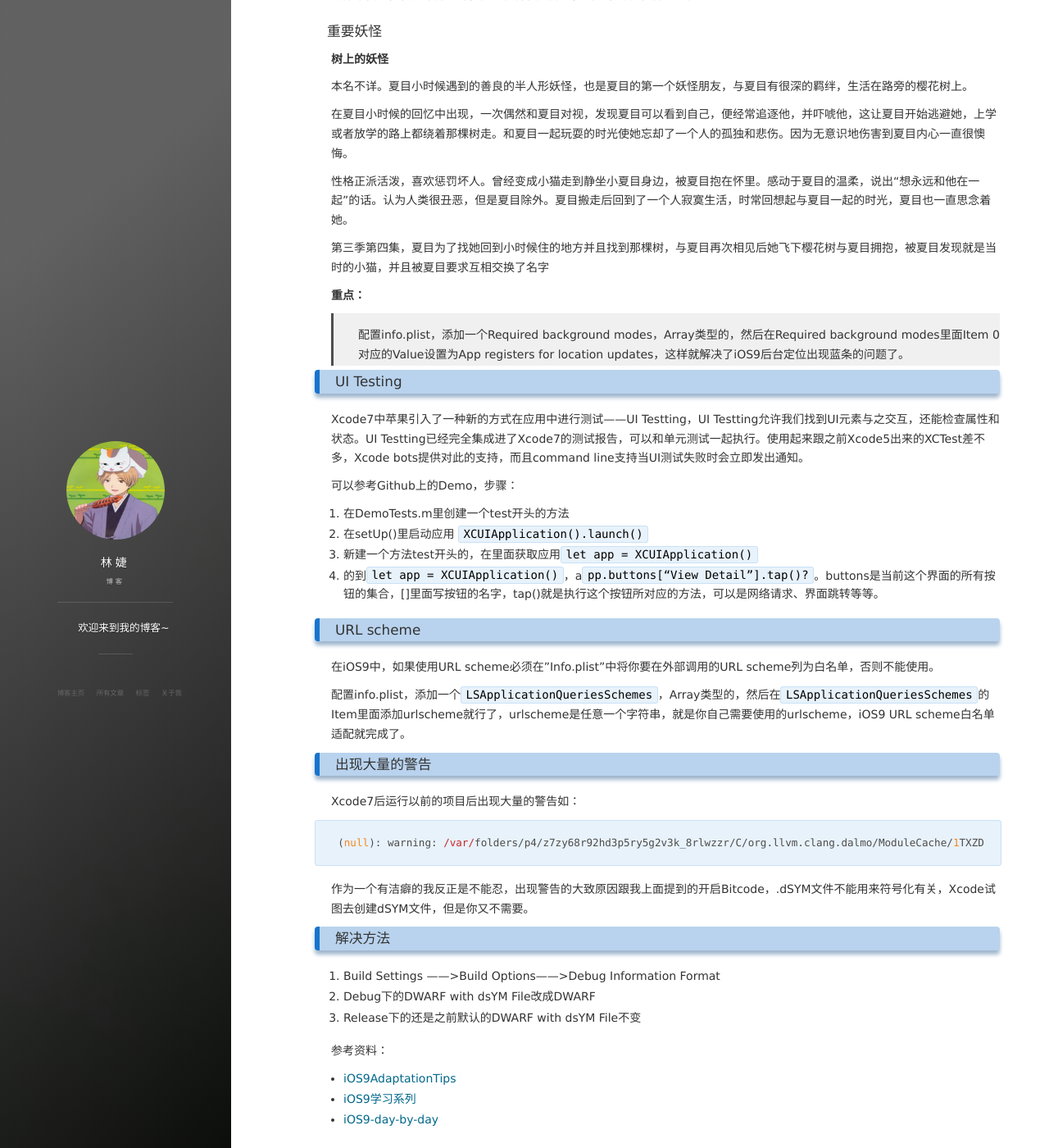
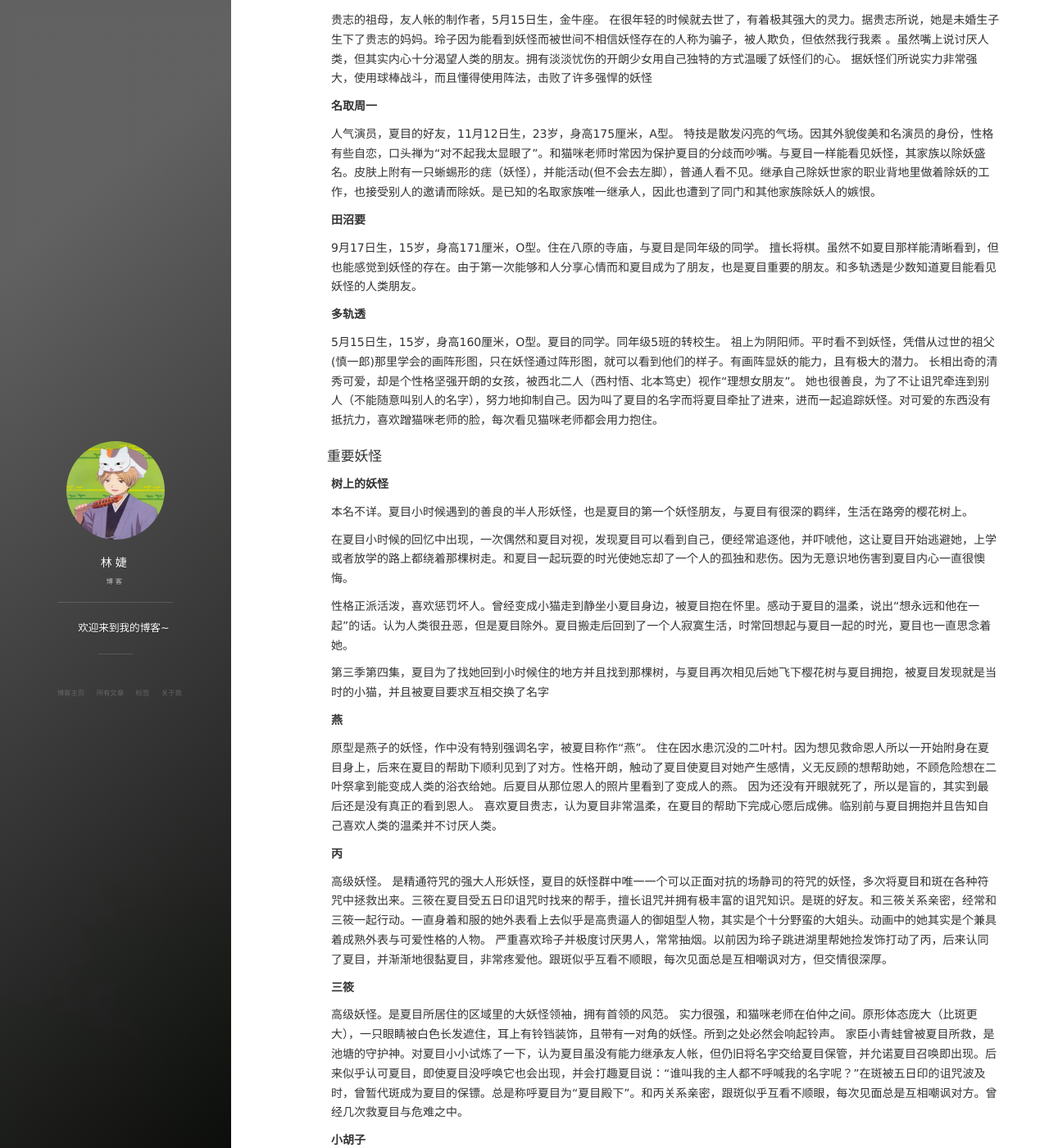
Before and after one commit to ywhlqm/L55J.github.io, a Jekyll site: the page built from _posts/2015-09-26-iOS9_Note.md, in a window 1280 px wide and 1400 px high, scrolled down 903 px. Shown: the whole window at 82% size. Built offline with Jekyll 4.4.1, drawn with Linux system fonts in a browser that asks for light colours; nearby versions of some CDN libraries; comment, search, counter and statistics services are not loaded; some of the changed text lies outside the part shown.

Commit message:
Update 2015-09-26-iOS9_Note.md

````diff
--- a/_posts/2015-09-26-iOS9_Note.md
+++ b/_posts/2015-09-26-iOS9_Note.md
@@ -18,18 +18,37 @@
 ### 主要人物
 
 **夏目贵志**
+
 主人公,高中生，7月1日生，15岁，身高167厘米，B型。面容清秀，是个善良温和的少年。
 自幼失去父母，被认为累赘辗转生活于亲戚家，被没有血缘关系的藤原夫妇收养。幼年因看得见妖怪，得不到别人理解而饱受欺凌，导致长大后虽待人友善，却依然习惯于隐藏自己真正的想法。受藤原夫妇的关怀感化，在与猫咪老师的相处中逐渐变得能够表达自己。非常珍惜现在的生活。得到外祖母的遗物友人帐后，开始了与猫咪老师一同归还妖怪名字的生活。归还名字时，外祖母夏目玲子的记忆会化为思念传进他的脑里，令他对外祖母有更加多的认识，然而每次归还名字后会消耗大量体力。由于与外祖母有着相似的气息，故经常被妖怪误认为是他外祖母。
 纵使身体比较瘦弱，但遗传自外祖母玲子的灵力非常高，不需武器一拳便能击退高级妖怪（一击毙命。详情请见第三部第七集的场静司说过的话），在后来还能有一定几率读取到任一妖怪的记忆。对妖怪抱有感情，即使被认为是弱点也不想改变。对于自己貌似女孩子的外貌有些困扰,所以说话时常会故意使用较有男子气概的语气与用法。在学校的女孩子间很有人气,本人却迟钝到完全没感觉。被妖怪们认为有着“即使没有友人帐也能让妖怪们追随”的魅力。
 
 **斑/猫咪老师**
+
 高级妖怪，被封印在招财猫里，因为夏目不小心弄断封印的绳子而被解放，作为宠物猫和保镖与夏目一起生活着。可是因为多年被封印在招财猫中而被同化了，日常行为作风带有浓重的猫习气。招财猫形态被藤原夫妇分别称为喵吉和喵五郎，被田沼要称为胖太。本名斑（まだら），是个拥有强大妖力的妖怪。
 据猫咪老师所称，招财猫的外形是“容器”，因此无妖力或灵力的人可以看见其形。因为拒绝与玲子决斗故名字不在友人帐上。自傲的他成为夏目的保镖后要夏目尊称他“猫咪老师”，但很多时候都被戏弄。本与夏目约定其死后友人帐就归他，然而在与夏目相处中逐渐被感化。爱酗酒且酒品奇差，五音不全。喜欢吃馒头，与夏目表面上无时无刻不在斗嘴，其实非常重视夏目。能够变身成任何自己想要的形象，因为仔细观察的人类只有夏目或者玲子，所以通常是变成像夏目玲子的女高中生样子；也曾变成夏目的样子，但因气质差太多，就连普通人类都会觉得猫老师变成的“夏目”怪怪的。
 
 **夏目玲子**
+
 贵志的祖母，友人帐的制作者，5月15日生，金牛座。
 在很年轻的时候就去世了，有着极其强大的灵力。据贵志所说，她是未婚生子生下了贵志的妈妈。玲子因为能看到妖怪而被世间不相信妖怪存在的人称为骗子，被人欺负，但依然我行我素 。虽然嘴上说讨厌人类，但其实内心十分渴望人类的朋友。拥有淡淡忧伤的开朗少女用自己独特的方式温暖了妖怪们的心。
 据妖怪们所说实力非常强大，使用球棒战斗，而且懂得使用阵法，击败了许多强悍的妖怪
+
+**名取周一**
+
+人气演员，夏目的好友，11月12日生，23岁，身高175厘米，A型。
+特技是散发闪亮的气场。因其外貌俊美和名演员的身份，性格有些自恋，口头禅为“对不起我太显眼了”。和猫咪老师时常因为保护夏目的分歧而吵嘴。与夏目一样能看见妖怪，其家族以除妖盛名。皮肤上附有一只蜥蜴形的痣（妖怪），并能活动(但不会去左脚），普通人看不见。继承自己除妖世家的职业背地里做着除妖的工作，也接受别人的邀请而除妖。是已知的名取家族唯一继承人，因此也遭到了同门和其他家族除妖人的嫉恨。
+
+**田沼要**
+
+9月17日生，15岁，身高171厘米，O型。住在八原的寺庙，与夏目是同年级的同学。
+擅长将棋。虽然不如夏目那样能清晰看到，但也能感觉到妖怪的存在。由于第一次能够和人分享心情而和夏目成为了朋友，也是夏目重要的朋友。和多轨透是少数知道夏目能看见妖怪的人类朋友。
+
+**多轨透**
+
+5月15日生，15岁，身高160厘米，O型。夏目的同学。同年级5班的转校生。
+祖上为阴阳师。平时看不到妖怪，凭借从过世的祖父(慎一郎)那里学会的画阵形图，只在妖怪通过阵形图，就可以看到他们的样子。有画阵显妖的能力，且有极大的潜力。 长相出奇的清秀可爱，却是个性格坚强开朗的女孩，被西北二人（西村悟、北本笃史）视作“理想女朋友”。 她也很善良，为了不让诅咒牵连到别人（不能随意叫别人的名字），努力地抑制自己。因为叫了夏目的名字而将夏目牵扯了进来，进而一起追踪妖怪。对可爱的东西没有抵抗力，喜欢蹭猫咪老师的脸，每次看见猫咪老师都会用力抱住。
+
 
 #### 重要妖怪
 
@@ -43,53 +62,47 @@
 
 第三季第四集，夏目为了找她回到小时候住的地方并且找到那棵树，与夏目再次相见后她飞下樱花树与夏目拥抱，被夏目发现就是当时的小猫，并且被夏目要求互相交换了名字
 
-**重点：**
+**燕**
 
-> 配置info.plist，添加一个Required background modes，Array类型的，然后在Required background modes里面Item 0对应的Value设置为App registers for location updates，这样就解决了iOS9后台定位出现蓝条的问题了。
+原型是燕子的妖怪，作中没有特别强调名字，被夏目称作“燕”。
+住在因水患沉没的二叶村。因为想见救命恩人所以一开始附身在夏目身上，后来在夏目的帮助下顺利见到了对方。性格开朗，触动了夏目使夏目对她产生感情，义无反顾的想帮助她，不顾危险想在二叶祭拿到能变成人类的浴衣给她。后夏目从那位恩人的照片里看到了变成人的燕。
+因为还没有开眼就死了，所以是盲的，其实到最后还是没有真正的看到恩人。
+喜欢夏目贵志，认为夏目非常温柔，在夏目的帮助下完成心愿后成佛。临别前与夏目拥抱并且告知自己喜欢人类的温柔并不讨厌人类。
 
+**丙**
 
-### UI Testing
-Xcode7中苹果引入了一种新的方式在应用中进行测试——UI Testting，UI Testting允许我们找到UI元素与之交互，还能检查属性和状态。UI Testting已经完全集成进了Xcode7的测试报告，可以和单元测试一起执行。使用起来跟之前Xcode5出来的XCTest差不多，Xcode bots提供对此的支持，而且command line支持当UI测试失败时会立即发出通知。
+高级妖怪。
+是精通符咒的强大人形妖怪，夏目的妖怪群中唯一一个可以正面对抗的场静司的符咒的妖怪，多次将夏目和斑在各种符咒中拯救出来。三筱在夏目受五日印诅咒时找来的帮手，擅长诅咒并拥有极丰富的诅咒知识。是斑的好友。和三筱关系亲密，经常和三筱一起行动。一直身着和服的她外表看上去似乎是高贵逼人的御姐型人物，其实是个十分野蛮的大姐头。动画中的她其实是个兼具着成熟外表与可爱性格的人物。
+严重喜欢玲子并极度讨厌男人，常常抽烟。以前因为玲子跳进湖里帮她捡发饰打动了丙，后来认同了夏目，并渐渐地很黏夏目，非常疼爱他。跟斑似乎互看不顺眼，每次见面总是互相嘲讽对方，但交情很深厚。
 
-可以参考Github上的Demo，步骤：
+**三筱**
 
-1. 在DemoTests.m里创建一个test开头的方法
-2. 在setUp()里启动应用 `XCUIApplication().launch()`
-3. 新建一个方法test开头的，在里面获取应用`let app = XCUIApplication()`
-4. 的到`let app = XCUIApplication()`，a`pp.buttons[“View Detail”].tap()?`。buttons是当前这个界面的所有按钮的集合，[]里面写按钮的名字，tap()就是执行这个按钮所对应的方法，可以是网络请求、界面跳转等等。
+高级妖怪。是夏目所居住的区域里的大妖怪领袖，拥有首领的风范。
+实力很强，和猫咪老师在伯仲之间。原形体态庞大（比斑更大），一只眼睛被白色长发遮住，耳上有铃铛装饰，且带有一对角的妖怪。所到之处必然会响起铃声。
+家臣小青蛙曾被夏目所救，是池塘的守护神。对夏目小小试炼了一下，认为夏目虽没有能力继承友人帐，但仍旧将名字交给夏目保管，并允诺夏目召唤即出现。后来似乎认可夏目，即使夏目没呼唤它也会出现，并会打趣夏目说：“谁叫我的主人都不呼喊我的名字呢？”在斑被五日印的诅咒波及时，曾暂代斑成为夏目的保镖。总是称呼夏目为“夏目殿下”。和丙关系亲密，跟斑似乎互看不顺眼，每次见面总是互相嘲讽对方。曾经几次救夏目与危难之中。
 
+**小胡子**
 
-### URL scheme
-
-在iOS9中，如果使用URL scheme必须在"Info.plist"中将你要在外部调用的URL scheme列为白名单，否则不能使用。
-
-配置info.plist，添加一个`LSApplicationQueriesSchemes`，Array类型的，然后在`LSApplicationQueriesSchemes`的Item里面添加urlscheme就行了，urlscheme是任意一个字符串，就是你自己需要使用的urlscheme，iOS9 URL scheme白名单适配就完成了。
-
-### 出现大量的警告
-
-Xcode7后运行以前的项目后出现大量的警告如：
-
-```bash
-(null): warning: /var/folders/p4/z7zy68r92hd3p5ry5g2v3k_8rlwzzr/C/org.llvm.clang.dalmo/ModuleCache/1TXZDLI9N2EMV/Foundation-3DFYNEBRQSXST.pcm: No such file or directory。
-```
-
+高级妖怪，根据本人和斑的说法，比斑还要高级。
+一次无意识中走进了多轨画的阵中而被人类看到祈求夏目帮助的妖怪。脑袋极大，身体小，说话句末总是加上「～であります」（的是也），喜欢喝酒，移动速度很快。
 作为一个有洁癖的我反正是不能忍，出现警告的大致原因跟我上面提到的开启Bitcode，.dSYM文件不能用来符号化有关，Xcode试图去创建dSYM文件，但是你又不需要。
 
-### 解决方法
+**中级妖怪**
 
-1. Build Settings ——>Build Options——>Debug Information Format
-2. Debug下的DWARF with dsYM File改成DWARF
-3. Release下的还是之前默认的DWARF with dsYM File不变
+作中只提及两只，一只单眼独角，另一只头像牛。
+因除妖师一役，到夏目家邀请夏目去八原收拾除妖师。夏目以“不想和人类结怨”作为理由，一口拒绝它们。它们不肯放弃，上学放学亲自接送，夏目不想被它们阻碍正常生活而答应了它们。夏目到了八原，除妖师就进行净化，第1次因为是中级妖怪的原故，不需要离开八原。第2次被净化波直接命中。后来和夏目成为友人，经常有事没事就来找夏目玩。两人是猫咪老师的酒友，「夏目组犬之会」的发起人。有着驾着云彩飞行的能力。
 
+**红峰**
 
-参考资料：
+中级妖怪，右眼有个蝴蝶装饰的妖怪，住在森林里。猫咪老师的旧友，称呼猫咪老师为“斑大人”。
+协助夏目潜进森林的宴会，具有很强的感知妖气的能力。讨厌人类，但对救了主公大人的夏目怀有感激之心，对夏目使用敬称。
 
-- [iOS9AdaptationTips](https://github.com/ChenYilong/iOS9AdaptationTips)
-- [iOS9学习系列](http://www.cocoachina.com/ios/20150821/13140.html)
-- [iOS9-day-by-day](https://github.com/shinobicontrols/iOS9-day-by-day)
+**小狐狸**
+
+中级妖怪（出场时是低级妖怪/野兽），居住在森林里的小狐妖。
+本名不明。由于母亲去世，常被其他妖怪欺负，一次被夏目所救，之后对夏目很仰慕。由于力量弱小无法变成人形，在药物的帮助下可以隐藏耳朵和尾巴，暂时变成人形。后经常出现。
+开始经常被山里的中级们欺负，后来经过锻炼实力有所长进。
 
 
 
 <br>
-
-转载请注明：[潘柏信的博客](http://baixin) » [点击阅读原文](http://baixin.io/2015/09/iOS9_Note/)
````
